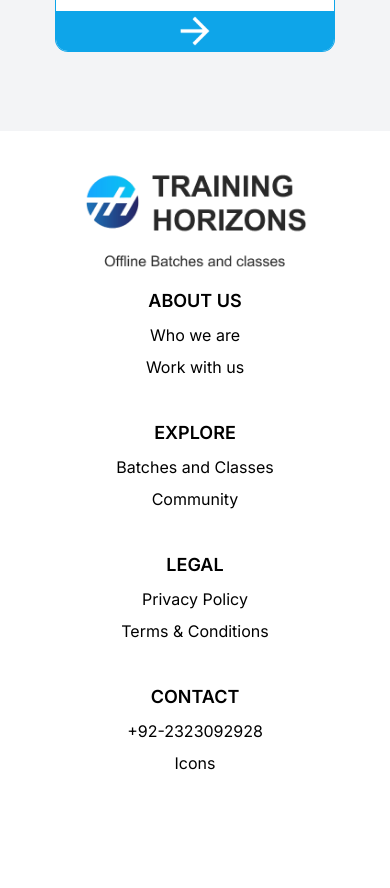
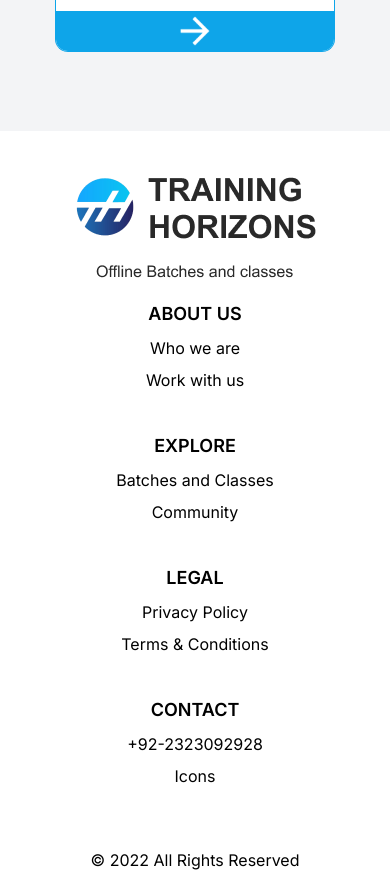
Before and after one commit to vinishsharma/Figma-Screen, a Next.js app: page / in a window 390 px wide. Shown: the part 8840-9728 px from the top of the page. Before the commit the page ends 9675 px from the top, so only its background shows below. Built offline with nearby package versions, Linux system fonts and the light colour scheme.

Commit message:
Final Responsive

```diff
--- a/app/page.js
+++ b/app/page.js
@@ -360,29 +360,35 @@
       </div>
 
       {/* Footer */}
+      <div>
+
         <div className="flex bg-white w-full py-10 max-sm:flex-col">
-        <div className="max-sm:w-full w-1/3 bg-[url('../images/group.png')] bg-no-repeat bg-[length:auto_100px] h-24 bg-center"></div>
-        <div className="max-sm:w-full w-1/6 text-center max-sm:my-5">
+          <div className="max-sm:w-full w-1/5 flex justify-center">
+            <img src="group.png"></img>
+          </div>
+          <div className="max-sm:w-full w-1/5 text-center max-sm:my-5">
             <h1 className="font-semibold text-lg">ABOUT US</h1>
             <a className="block font-normal my-2" href="">Who we are</a>
             <a className="block font-normal" href="">Work with us</a>
           </div>
-        <div className="w-1/6 max-sm:w-full text-center max-sm:my-5">
+          <div className="w-1/5 max-sm:w-full text-center max-sm:my-5">
             <h1 className="font-semibold text-lg">EXPLORE</h1>
             <a className="block font-normal  my-2" href="">Batches and Classes</a>
             <a className="block font-normal" href="">Community</a>
           </div>
-        <div className="w-1/6 max-sm:w-full text-center max-sm:my-5">
+          <div className="w-1/5 max-sm:w-full text-center max-sm:my-5">
             <h1 className="font-semibold text-lg">LEGAL</h1>
             <a className="block font-normal my-2" href="">Privacy Policy</a>
             <a className="block font-normal" href="">Terms & Conditions</a>
           </div>
-        <div className="w-1/6 max-sm:w-full text-center max-sm:my-5">
+          <div className="w-1/5 max-sm:w-full text-center max-sm:my-5">
             <h1 className="font-semibold text-lg">CONTACT</h1>
             <a className="block font-normal my-2" href="">+92-2323092928</a>
             <a className="block font-normal" href="">Icons</a>
           </div>
         </div>
+        <div className="text-center h-10">© 2022 All Rights Reserved</div>
+      </div>
 
     </div>
   );
```
Lines whose indentation alone changed are shown as unchanged.
